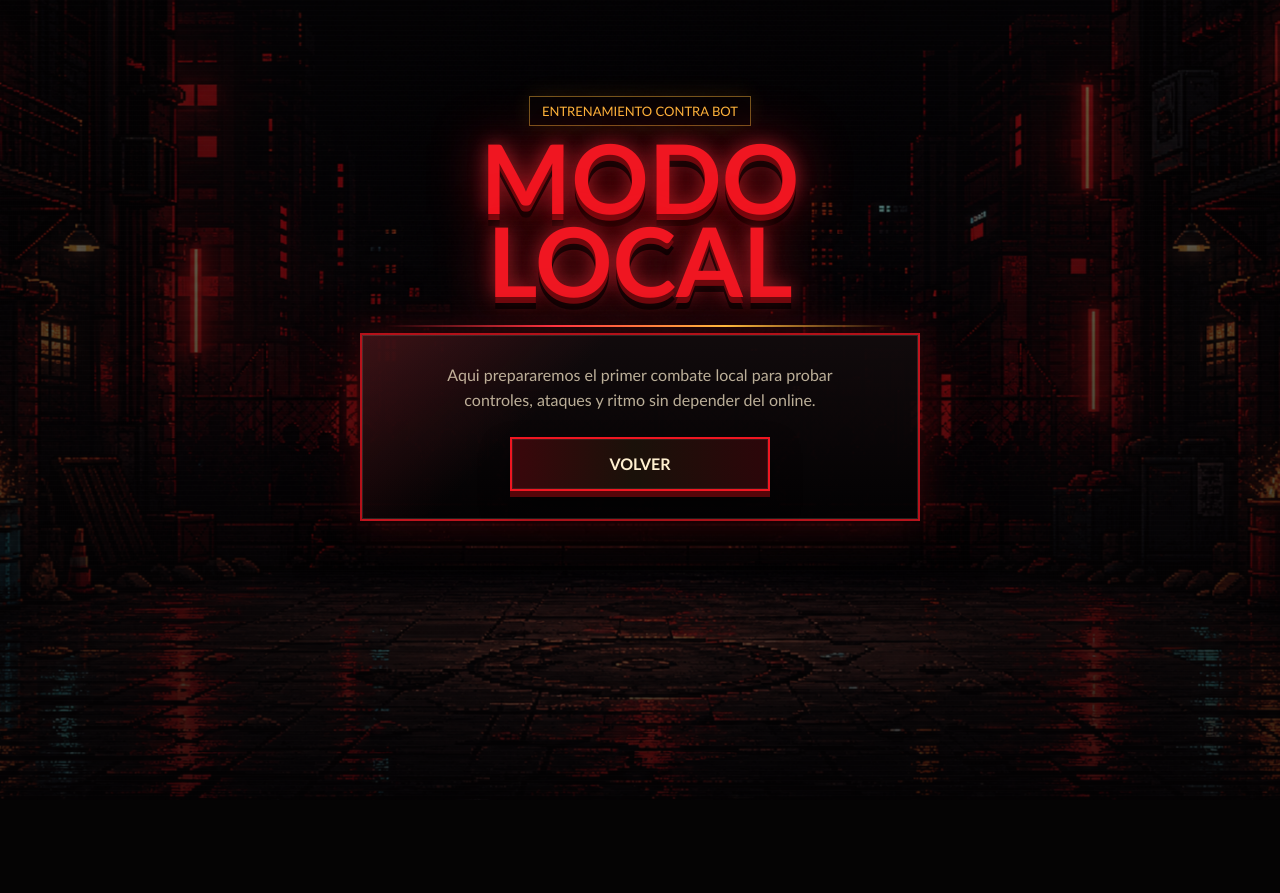
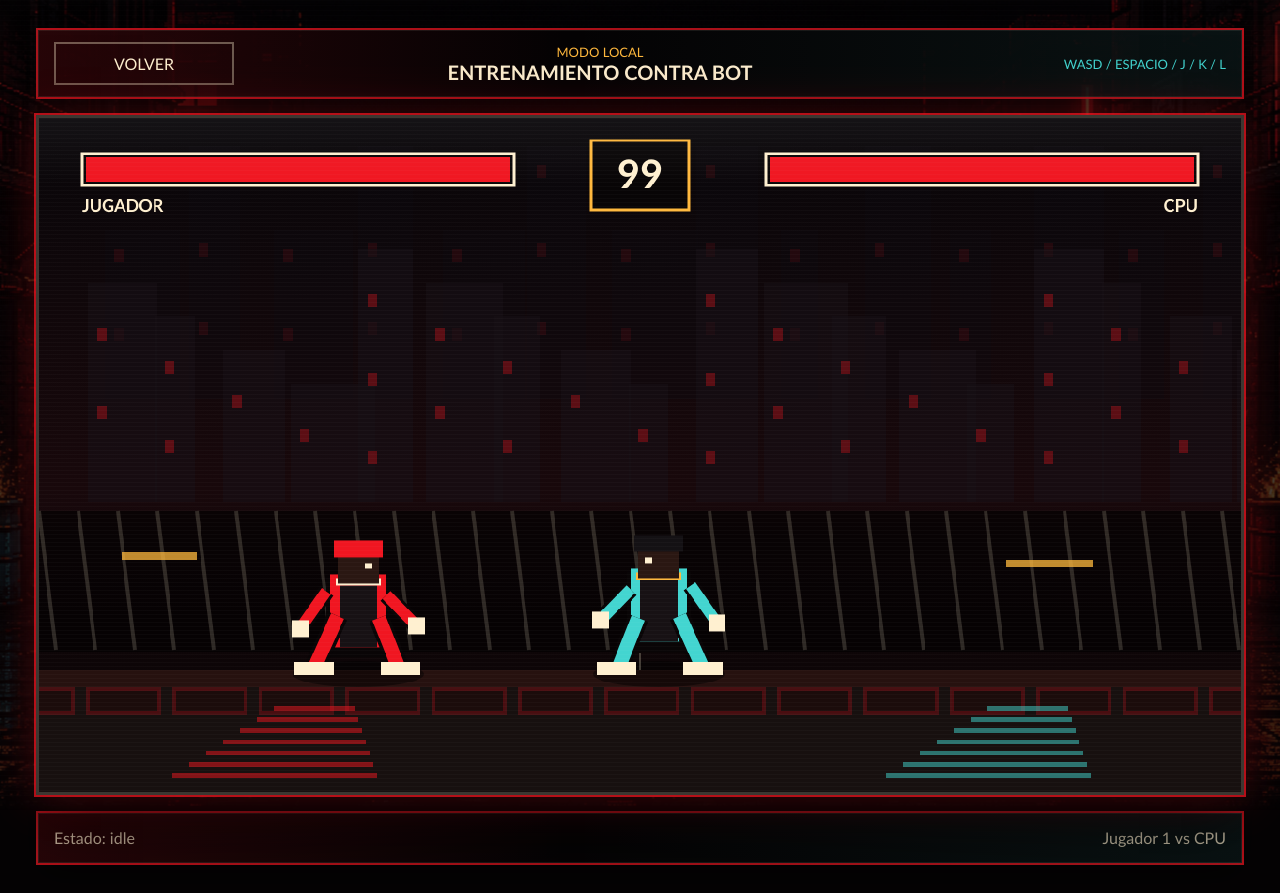
Before and after one commit to jstihl01/Reyerta, a Django app: page /local/ in a window 1280 px wide. Before the commit the page ends 799 px from the top, so only its background shows below. Run offline with Django 5.2, Linux system fonts and the light colour scheme; the visitor is signed in with stand-in values (Sample User, id 1).

Commit message:
feat: crear pantalla base de combate local

```diff
--- a/apps/core/tests.py
+++ b/apps/core/tests.py
@@ -47,4 +47,6 @@ class CoreViewsTests(TestCase):
         response = self.client.get(reverse("core:local"))
 
         self.assertEqual(response.status_code, 200)
-        self.assertContains(response, "Modo local")
+        self.assertContains(response, "fight-canvas")
+        self.assertContains(response, "local_fight.js")
+        self.assertContains(response, "WASD")
--- a/apps/core/views.py
+++ b/apps/core/views.py
@@ -8,15 +8,7 @@ def home(request):
 
 @login_required
 def local(request):
-    return render(
-        request,
-        "core/placeholder.html",
-        {
-            "title": "Modo local",
-            "eyebrow": "Entrenamiento contra bot",
-            "body": "Aqui prepararemos el primer combate local para probar controles, ataques y ritmo sin depender del online.",
-        },
-    )
+    return render(request, "core/local.html")
 
 
 @login_required
@@ -56,5 +48,3 @@ def unirse(request):
             "body": "Aqui introduciremos el codigo de una sala privada para entrar a una partida existente.",
         },
     )
-
-# Create your views here.
--- a/static/css/base.css
+++ b/static/css/base.css
@@ -408,3 +408,115 @@ input {
     transform: translateY(-3px);
   }
 }
+
+.fight-shell {
+  min-height: 100vh;
+  padding: 28px 36px;
+}
+
+.fight-screen {
+  display: grid;
+  gap: 16px;
+  margin: 0 auto;
+  max-width: 1360px;
+}
+
+.fight-topbar,
+.fight-status {
+  display: grid;
+  grid-template-columns: 180px 1fr 260px;
+  align-items: center;
+  border: 2px solid rgba(240, 22, 33, 0.7);
+  background:
+    linear-gradient(90deg, rgba(240, 22, 33, 0.15), transparent 44%, rgba(67, 213, 208, 0.08)),
+    rgba(5, 3, 4, 0.86);
+  box-shadow:
+    0 0 0 1px rgba(255, 240, 208, 0.08) inset,
+    0 14px 34px rgba(0, 0, 0, 0.48);
+  padding: 12px 16px;
+}
+
+.fight-status {
+  grid-template-columns: 1fr auto;
+  color: var(--muted);
+  min-height: 54px;
+}
+
+.fight-status p {
+  margin: 0;
+}
+
+.back-link {
+  border: 2px solid rgba(255, 240, 208, 0.36);
+  color: var(--cream);
+  display: inline-block;
+  padding: 10px 14px;
+  text-align: center;
+  text-decoration: none;
+  text-transform: uppercase;
+}
+
+.back-link:hover,
+.back-link:focus-visible {
+  background: var(--red);
+  border-color: var(--cream);
+  color: var(--black);
+  outline: 0;
+}
+
+.fight-mode {
+  text-align: center;
+  text-transform: uppercase;
+}
+
+.fight-mode span {
+  color: var(--gold);
+  display: block;
+  font-size: 13px;
+}
+
+.fight-mode strong {
+  color: var(--cream);
+  font-size: 20px;
+}
+
+.control-hint {
+  color: var(--cyan);
+  font-size: 13px;
+  text-align: right;
+  text-transform: uppercase;
+}
+
+.fight-frame {
+  position: relative;
+  aspect-ratio: 16 / 9;
+  border: 3px solid rgba(255, 240, 208, 0.22);
+  background: #050304;
+  box-shadow:
+    0 0 0 2px rgba(240, 22, 33, 0.72),
+    0 0 42px rgba(240, 22, 33, 0.28),
+    0 24px 70px rgba(0, 0, 0, 0.72);
+  overflow: hidden;
+}
+
+.fight-frame canvas {
+  display: block;
+  height: 100%;
+  image-rendering: pixelated;
+  width: 100%;
+}
+
+.fight-overlay {
+  position: absolute;
+  inset: 0;
+  background:
+    linear-gradient(180deg, rgba(255, 255, 255, 0.05), transparent 10%),
+    repeating-linear-gradient(
+      180deg,
+      rgba(255, 255, 255, 0.025) 0,
+      rgba(255, 255, 255, 0.025) 1px,
+      transparent 1px,
+      transparent 4px
+    );
+  pointer-events: none;
+}
--- /dev/null
+++ b/static/js/local_fight.js
@@ -0,0 +1,421 @@
+(function () {
+  const canvas = document.getElementById("fight-canvas");
+  const readout = document.getElementById("input-readout");
+
+  if (!canvas) {
+    return;
+  }
+
+  const ctx = canvas.getContext("2d");
+  ctx.imageSmoothingEnabled = false;
+
+  const WIDTH = canvas.width;
+  const HEIGHT = canvas.height;
+  const FLOOR_Y = 590;
+  const GRAVITY = 0.92;
+  const keys = new Set();
+  const pressed = new Set();
+
+  const player = {
+    name: "Jugador",
+    x: 340,
+    y: FLOOR_Y,
+    vx: 0,
+    vy: 0,
+    w: 64,
+    h: 148,
+    facing: 1,
+    health: 100,
+    color: "#f01621",
+    accent: "#fff0d0",
+    state: "idle",
+    attackTimer: 0,
+    dashTimer: 0,
+    grounded: true,
+  };
+
+  const cpu = {
+    name: "CPU",
+    x: 880,
+    y: FLOOR_Y,
+    vx: 0,
+    vy: 0,
+    w: 68,
+    h: 154,
+    facing: -1,
+    health: 100,
+    color: "#43d5d0",
+    accent: "#ffb83d",
+    state: "guard",
+    attackTimer: 0,
+    dashTimer: 0,
+    grounded: true,
+  };
+
+  const keyLabels = {
+    KeyW: "W",
+    KeyA: "A",
+    KeyS: "S",
+    KeyD: "D",
+    Space: "Espacio",
+    KeyJ: "J rapido",
+    KeyK: "K pesado",
+    KeyL: "L dash",
+  };
+
+  window.addEventListener("keydown", (event) => {
+    if (keyLabels[event.code]) {
+      event.preventDefault();
+      if (!keys.has(event.code)) {
+        pressed.add(event.code);
+      }
+      keys.add(event.code);
+    }
+  });
+
+  window.addEventListener("keyup", (event) => {
+    if (keyLabels[event.code]) {
+      event.preventDefault();
+      keys.delete(event.code);
+    }
+  });
+
+  function consume(code) {
+    if (!pressed.has(code)) {
+      return false;
+    }
+    pressed.delete(code);
+    return true;
+  }
+
+  function update() {
+    const left = keys.has("KeyA");
+    const right = keys.has("KeyD");
+    const crouch = keys.has("KeyS");
+    const up = keys.has("KeyW");
+    const speed = crouch ? 2 : 4.6;
+
+    player.vx = 0;
+    player.state = crouch ? "crouch" : "idle";
+
+    if (left) {
+      player.vx -= speed;
+      player.facing = -1;
+      player.state = "walk";
+    }
+
+    if (right) {
+      player.vx += speed;
+      player.facing = 1;
+      player.state = "walk";
+    }
+
+    if ((consume("Space") || consume("KeyW")) && player.grounded && !crouch) {
+      player.vy = -18;
+      player.grounded = false;
+      player.state = "jump";
+    }
+
+    if (consume("KeyL") && player.dashTimer <= 0) {
+      player.dashTimer = 14;
+      player.vx = player.facing * 15;
+      player.state = "dash";
+    }
+
+    if (consume("KeyJ")) {
+      player.attackTimer = 14;
+      player.state = up ? "anti-air" : crouch ? "low quick" : "quick";
+      cpu.health = Math.max(0, cpu.health - (Math.abs(player.x - cpu.x) < 190 ? 4 : 0));
+    }
+
+    if (consume("KeyK")) {
+      player.attackTimer = 22;
+      player.state = up ? "rising heavy" : crouch ? "sweep" : "heavy";
+      cpu.health = Math.max(0, cpu.health - (Math.abs(player.x - cpu.x) < 220 ? 7 : 0));
+    }
+
+    applyPhysics(player);
+    updateCpu();
+    applyPhysics(cpu);
+    faceEachOther();
+
+    if (readout) {
+      const active = [...keys].map((code) => keyLabels[code]).join(" + ");
+      readout.textContent = active || `Estado: ${player.state}`;
+    }
+
+    pressed.clear();
+  }
+
+  function applyPhysics(fighter) {
+    if (fighter.dashTimer > 0) {
+      fighter.dashTimer -= 1;
+    }
+
+    if (fighter.attackTimer > 0) {
+      fighter.attackTimer -= 1;
+    }
+
+    fighter.x += fighter.vx;
+    fighter.y += fighter.vy;
+    fighter.vy += GRAVITY;
+
+    if (fighter.y >= FLOOR_Y) {
+      fighter.y = FLOOR_Y;
+      fighter.vy = 0;
+      fighter.grounded = true;
+    }
+
+    fighter.x = Math.max(120, Math.min(WIDTH - 120, fighter.x));
+  }
+
+  function updateCpu() {
+    const distance = player.x - cpu.x;
+    cpu.vx = 0;
+    cpu.state = "guard";
+
+    if (Math.abs(distance) > 320) {
+      cpu.vx = Math.sign(distance) * 2.2;
+      cpu.state = "stalk";
+    }
+
+    if (Math.abs(distance) < 210 && cpu.attackTimer <= 0) {
+      cpu.attackTimer = 34;
+      cpu.state = "probe";
+      if (Math.abs(distance) < 150) {
+        player.health = Math.max(0, player.health - 2);
+      }
+    }
+  }
+
+  function faceEachOther() {
+    player.facing = player.x <= cpu.x ? 1 : -1;
+    cpu.facing = cpu.x <= player.x ? 1 : -1;
+  }
+
+  function render() {
+    drawStage();
+    drawHud();
+    drawFighter(cpu, false);
+    drawFighter(player, true);
+    drawCenterLine();
+  }
+
+  function drawStage() {
+    const sky = ctx.createLinearGradient(0, 0, 0, HEIGHT);
+    sky.addColorStop(0, "#080609");
+    sky.addColorStop(0.55, "#18080b");
+    sky.addColorStop(1, "#050304");
+    ctx.fillStyle = sky;
+    ctx.fillRect(0, 0, WIDTH, HEIGHT);
+
+    drawCityLayer(40, 90, 0.34, "#0e0b10", "#4c0d13");
+    drawCityLayer(150, 72, 0.58, "#171016", "#8f1118");
+
+    ctx.fillStyle = "rgba(0,0,0,0.6)";
+    ctx.fillRect(0, 420, WIDTH, 150);
+
+    ctx.strokeStyle = "rgba(255,240,208,0.16)";
+    ctx.lineWidth = 4;
+    for (let x = 0; x < WIDTH; x += 42) {
+      ctx.beginPath();
+      ctx.moveTo(x, 420);
+      ctx.lineTo(x + 18, 568);
+      ctx.stroke();
+    }
+
+    ctx.fillStyle = "#17100f";
+    ctx.fillRect(0, FLOOR_Y, WIDTH, HEIGHT - FLOOR_Y);
+    ctx.fillStyle = "#26110f";
+    ctx.fillRect(0, FLOOR_Y, WIDTH, 18);
+
+    for (let x = -40; x < WIDTH; x += 92) {
+      ctx.fillStyle = x % 184 === 0 ? "#2e1512" : "#1b0c0b";
+      ctx.fillRect(x, FLOOR_Y + 20, 76, 26);
+      ctx.strokeStyle = "rgba(240,22,33,0.22)";
+      ctx.strokeRect(x, FLOOR_Y + 20, 76, 26);
+    }
+
+    drawReflection(250, "#f01621");
+    drawReflection(1010, "#43d5d0");
+
+    ctx.fillStyle = "rgba(255,184,61,0.75)";
+    ctx.fillRect(88, 464, 80, 8);
+    ctx.fillRect(1030, 472, 92, 8);
+  }
+
+  function drawCityLayer(baseY, step, alpha, building, light) {
+    ctx.globalAlpha = alpha;
+    for (let x = -20; x < WIDTH; x += step) {
+      const h = 110 + ((x * 37) % 180);
+      const w = 38 + ((x * 19) % 56);
+      ctx.fillStyle = building;
+      ctx.fillRect(x, baseY + 260 - h, w, h);
+      ctx.fillStyle = light;
+      for (let wy = baseY + 280 - h; wy < baseY + 230; wy += 28) {
+        if ((x + wy) % 3 === 0) {
+          ctx.fillRect(x + 10, wy, 10, 14);
+        }
+      }
+    }
+    ctx.globalAlpha = 1;
+  }
+
+  function drawReflection(x, color) {
+    ctx.globalAlpha = 0.5;
+    ctx.fillStyle = color;
+    for (let i = 0; i < 7; i += 1) {
+      ctx.fillRect(x - i * 18, FLOOR_Y + 38 + i * 12, 86 + i * 22, 5);
+    }
+    ctx.globalAlpha = 1;
+  }
+
+  function drawHud() {
+    drawHealth(46, 38, 460, player.health, player.name, false);
+    drawHealth(WIDTH - 506, 38, 460, cpu.health, cpu.name, true);
+
+    ctx.fillStyle = "#080506";
+    ctx.strokeStyle = "#ffb83d";
+    ctx.lineWidth = 3;
+    ctx.fillRect(WIDTH / 2 - 52, 24, 104, 74);
+    ctx.strokeRect(WIDTH / 2 - 52, 24, 104, 74);
+    ctx.fillStyle = "#fff0d0";
+    ctx.font = "bold 42px Trebuchet MS";
+    ctx.textAlign = "center";
+    ctx.fillText("99", WIDTH / 2, 75);
+  }
+
+  function drawHealth(x, y, width, health, label, flip) {
+    ctx.fillStyle = "#080506";
+    ctx.strokeStyle = "#fff0d0";
+    ctx.lineWidth = 3;
+    ctx.fillRect(x, y, width, 34);
+    ctx.strokeRect(x, y, width, 34);
+
+    const fillWidth = Math.max(0, width - 8) * (health / 100);
+    const barX = flip ? x + width - 4 - fillWidth : x + 4;
+    ctx.fillStyle = health > 35 ? "#f01621" : "#ffb83d";
+    ctx.fillRect(barX, y + 4, fillWidth, 26);
+
+    ctx.fillStyle = "#fff0d0";
+    ctx.font = "bold 18px Trebuchet MS";
+    ctx.textAlign = flip ? "right" : "left";
+    ctx.fillText(label.toUpperCase(), flip ? x + width : x, y + 62);
+  }
+
+  function drawFighter(fighter, isPlayer) {
+    const x = Math.round(fighter.x);
+    const y = Math.round(fighter.y);
+    const facing = fighter.facing;
+    const bob = fighter.grounded ? Math.sin(performance.now() / 130) * 3 : 0;
+    const torsoTop = y - fighter.h + 44 + bob;
+    const headY = y - fighter.h + 18 + bob;
+
+    ctx.save();
+    ctx.translate(x, 0);
+    ctx.scale(facing, 1);
+
+    drawShadow(0, y);
+
+    const primary = fighter.color;
+    const accent = fighter.accent;
+    const dark = "#090506";
+
+    ctx.fillStyle = dark;
+    ctx.fillRect(-34, torsoTop + 3, 68, 86);
+    ctx.fillStyle = primary;
+    ctx.fillRect(-30, torsoTop, 60, 78);
+    ctx.fillStyle = "#171114";
+    ctx.fillRect(-20, torsoTop + 12, 40, 66);
+    ctx.fillStyle = accent;
+    ctx.fillRect(-24, torsoTop + 4, 48, 8);
+
+    ctx.fillStyle = "#2a1712";
+    ctx.fillRect(-22, headY, 44, 36);
+    ctx.fillStyle = isPlayer ? "#f01621" : "#141114";
+    ctx.fillRect(-26, headY - 10, 52, 18);
+    ctx.fillStyle = "#fff0d0";
+    ctx.fillRect(7, headY + 14, 8, 6);
+
+    drawArm(fighter, -34, torsoTop + 18, -62, torsoTop + 58, primary);
+    drawArm(fighter, 30, torsoTop + 22, 62, torsoTop + 55, primary);
+    drawLeg(-22, y - 58, -48, y, primary);
+    drawLeg(22, y - 56, 44, y, primary);
+
+    if (fighter.attackTimer > 0) {
+      drawAttack(fighter);
+    }
+
+    if (fighter.dashTimer > 0) {
+      ctx.globalAlpha = 0.24;
+      ctx.fillStyle = primary;
+      ctx.fillRect(-72, torsoTop + 22, 34, 62);
+      ctx.globalAlpha = 1;
+    }
+
+    ctx.restore();
+  }
+
+  function drawShadow(x, y) {
+    ctx.fillStyle = "rgba(0,0,0,0.45)";
+    ctx.beginPath();
+    ctx.ellipse(x, y + 4, 70, 14, 0, 0, Math.PI * 2);
+    ctx.fill();
+  }
+
+  function drawArm(fighter, sx, sy, ex, ey, color) {
+    ctx.strokeStyle = "#090506";
+    ctx.lineWidth = 18;
+    ctx.beginPath();
+    ctx.moveTo(sx, sy);
+    ctx.lineTo(ex, ey);
+    ctx.stroke();
+    ctx.strokeStyle = color;
+    ctx.lineWidth = 12;
+    ctx.beginPath();
+    ctx.moveTo(sx, sy);
+    ctx.lineTo(ex, ey);
+    ctx.stroke();
+    ctx.fillStyle = "#fff0d0";
+    ctx.fillRect(ex - 9, ey - 9, 18, 18);
+  }
+
+  function drawLeg(sx, sy, ex, ey, color) {
+    ctx.strokeStyle = "#090506";
+    ctx.lineWidth = 22;
+    ctx.beginPath();
+    ctx.moveTo(sx, sy);
+    ctx.lineTo(ex, ey);
+    ctx.stroke();
+    ctx.strokeStyle = color;
+    ctx.lineWidth = 15;
+    ctx.beginPath();
+    ctx.moveTo(sx, sy);
+    ctx.lineTo(ex, ey);
+    ctx.stroke();
+    ctx.fillStyle = "#fff0d0";
+    ctx.fillRect(ex - 20, ey - 9, 42, 14);
+  }
+
+  function drawAttack(fighter) {
+    const reach = fighter.state.includes("heavy") || fighter.state === "sweep" ? 102 : 76;
+    const height = fighter.state === "sweep" ? -42 : -98;
+    ctx.fillStyle = fighter.state.includes("heavy") || fighter.state === "sweep" ? "#ffb83d" : "#fff0d0";
+    ctx.fillRect(35, FLOOR_Y + height, reach, 12);
+    ctx.fillStyle = "rgba(240,22,33,0.58)";
+    ctx.fillRect(52, FLOOR_Y + height - 8, reach + 24, 4);
+  }
+
+  function drawCenterLine() {
+    ctx.fillStyle = "rgba(255,240,208,0.24)";
+    ctx.fillRect(WIDTH / 2 - 1, FLOOR_Y - 18, 2, 18);
+  }
+
+  function tick() {
+    update();
+    render();
+    requestAnimationFrame(tick);
+  }
+
+  tick();
+})();
--- /dev/null
+++ b/templates/core/local.html
@@ -0,0 +1,32 @@
+{% extends "base.html" %}
+{% load static %}
+
+{% block title %}Modo local | Reyerta{% endblock %}
+
+{% block content %}
+<main class="fight-shell">
+  <section class="fight-screen" aria-label="Modo local">
+    <header class="fight-topbar">
+      <a class="back-link" href="{% url 'core:home' %}">Volver</a>
+      <div class="fight-mode">
+        <span>Modo local</span>
+        <strong>Entrenamiento contra bot</strong>
+      </div>
+      <div class="control-hint">
+        WASD / Espacio / J / K / L
+      </div>
+    </header>
+
+    <div class="fight-frame">
+      <canvas id="fight-canvas" width="1280" height="720" aria-label="Escenario de combate local"></canvas>
+      <div class="fight-overlay" aria-hidden="true"></div>
+    </div>
+
+    <footer class="fight-status">
+      <p id="input-readout">Listo</p>
+      <p>Jugador 1 vs CPU</p>
+    </footer>
+  </section>
+</main>
+<script src="{% static 'js/local_fight.js' %}"></script>
+{% endblock %}
```
Also changed, not shown: 2 other files.
